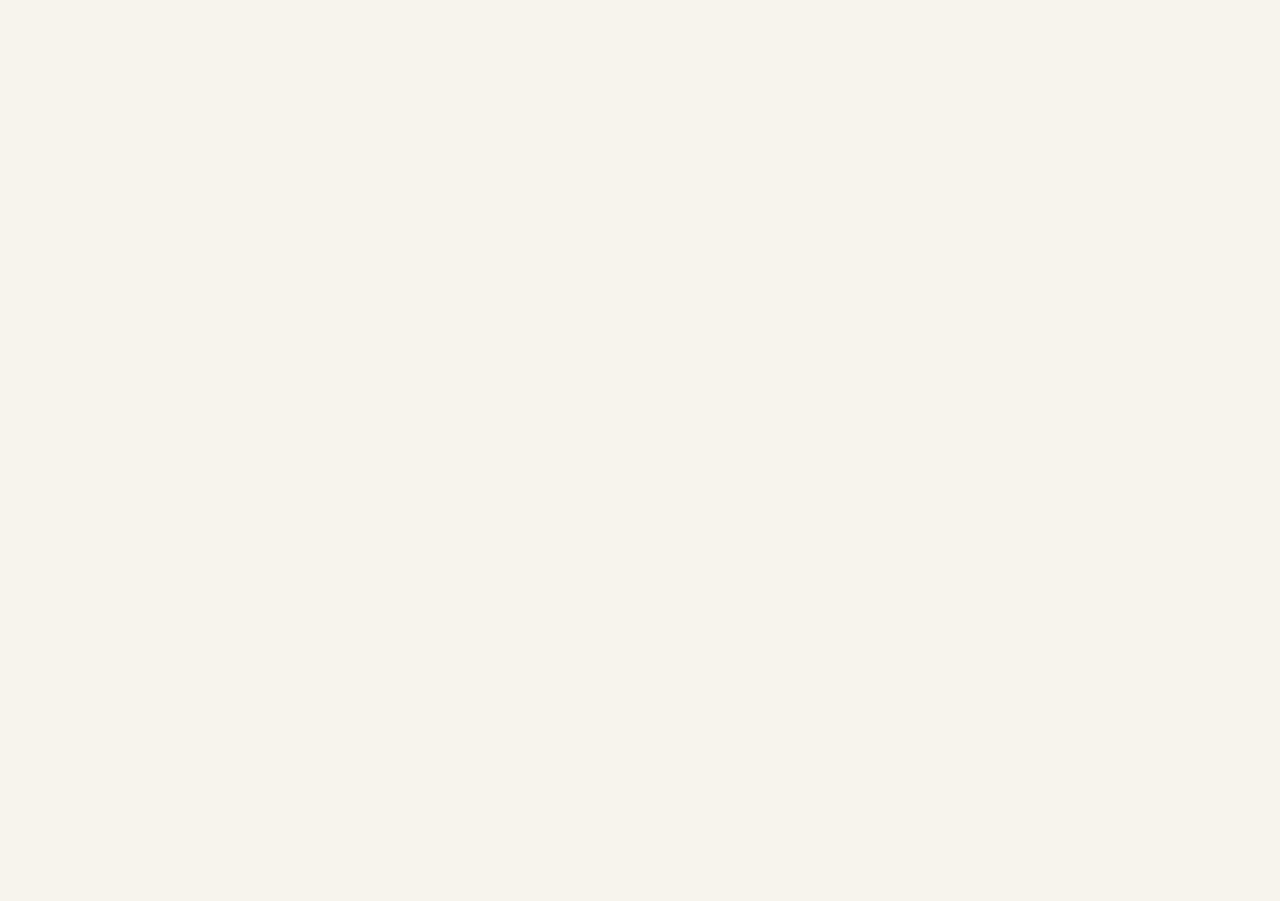
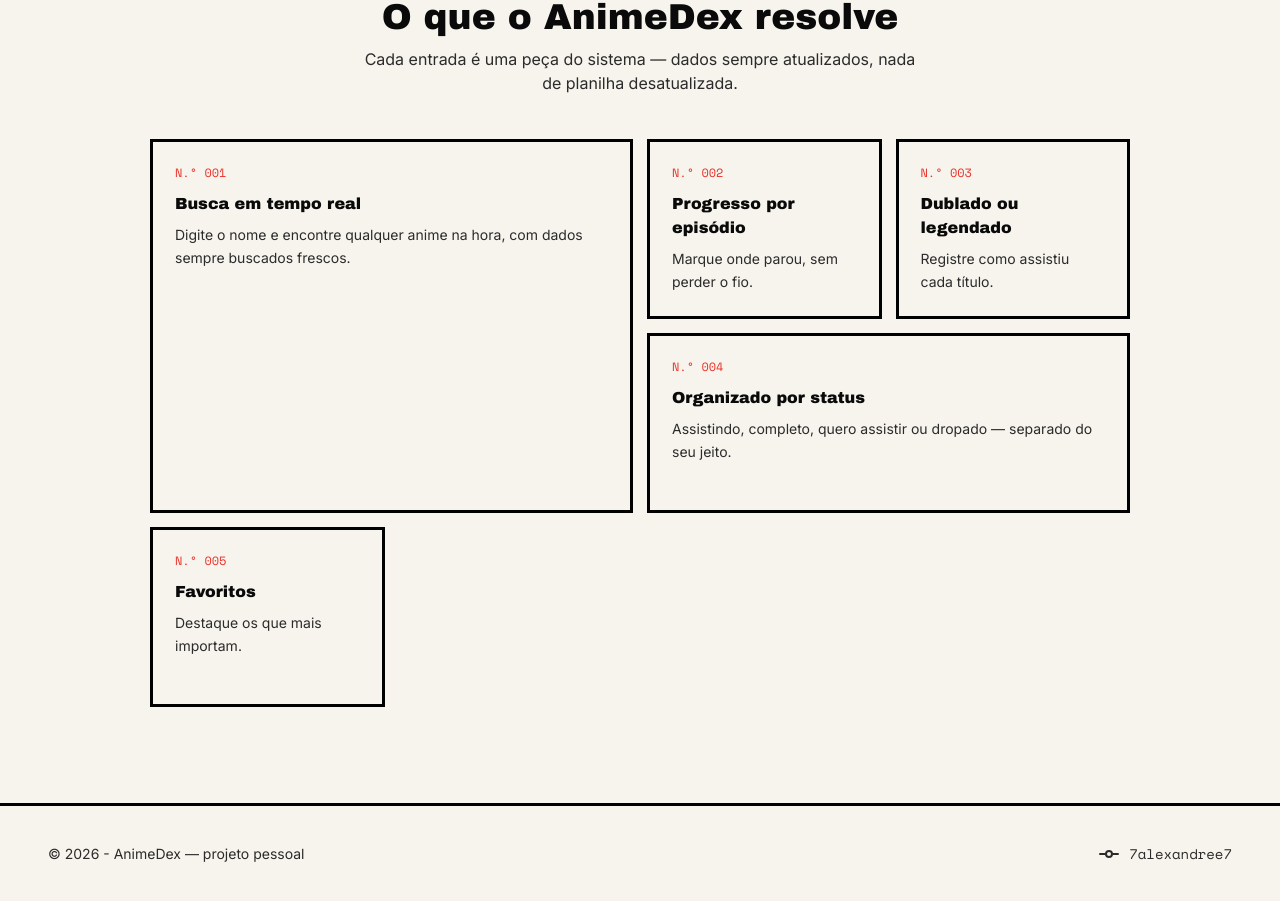
Before and after one commit to 7alexandree7/anime-dex, a Next.js app: page / in a window 1280 px wide. Shown: the part 1241-2142 px from the top of the page. Before the commit the page ends 1238 px from the top, so only its background shows below. Built offline with nearby package versions, Linux system fonts and the light colour scheme.

Commit message:
feat: add Footer component and feature list to enhance landing page

```diff
--- a/app/page.tsx
+++ b/app/page.tsx
@@ -1,4 +1,5 @@
 import FeaturePanels from "@/components/landing/FeaturePanels";
+import Footer from "@/components/landing/Footer";
 import Hero from "@/components/landing/Hero";
 
 export default function Home() {
@@ -6,6 +7,7 @@ export default function Home() {
     <>
       <Hero />
       <FeaturePanels />
+      <Footer />
     </>
   );
 }
--- a/components/landing/FeaturePanels.tsx
+++ b/components/landing/FeaturePanels.tsx
@@ -1,10 +1,37 @@
+import { featureList } from "@/const/FeatureList"
 
 
 const FeaturePanels = () => {
+
+    const sizeClasses: Record<string, string> = {
+        big: "col-span-2 row-span-2",
+        wide: "col-span-2",
+        "": "",
+    }
+
     return (
-        <div>
+        <section className="px-12 pb-24">
+            <div className="max-w-140 mx-auto text-center mb-11">
+                <h2 className="font-heading text-3xl md:text-4xl mb-2.5">O que o AnimeDex resolve</h2>
+                <p className="text-graphite text-base">
+                    Cada entrada é uma peça do sistema — dados sempre atualizados, nada de planilha desatualizada.
+                </p>
+            </div>
 
-        </div>
+            <div className="grid grid-cols-2 md:grid-cols-4 auto-rows-[minmax(180px,auto)] gap-3.5 max-w-245 mx-auto">
+                {featureList.map((feature, index) => ([
+                    <div
+                     key={index}
+                     className={`border-3 border-black p-5.5 bg-background transition-all hover:-translate-x-0.5 hover:-translate-y-0.5 hover:shadow-[5px_5px_0_var(--color-red)] ${sizeClasses[feature.size]}`}
+                     >
+                        <span className="font-mono text-red text-[12px] block mb-2.5">{feature.id}</span>
+                        <h3 className="font-heading text-base mb-2">{feature.title}</h3>
+                        <p className="text-graphite text-sm leading-relaxed">{feature.description}</p>
+                    </div>
+                ]))}
+
+            </div>
+        </section>
     )
 }
 
--- /dev/null
+++ b/components/landing/Footer.tsx
@@ -0,0 +1,16 @@
+import { GitCommitIcon } from "lucide-react";
+import Link from "next/link";
+
+const Footer = () => {
+    return (
+        <footer className="px-12 py-9 border-t-3 border-black flex justify-between items-center flex-wrap gap-3.5 text-sm text-graphite">
+            <div>©&nbsp;2026 - AnimeDex — projeto pessoal</div>
+            <div className="font-mono flex items-center gap-2">
+                <GitCommitIcon />
+                <Link className="font-mono" href="https://github.com/7alexandree7/anime-dex">  7alexandree7 </Link>
+            </div>
+        </footer>
+    );
+};
+
+export default Footer;
--- /dev/null
+++ b/const/FeatureList.ts
@@ -0,0 +1,40 @@
+interface Feature {
+    id: string;
+    title: string;
+    description: string;
+    size: string;
+}
+
+
+export const featureList: Feature[] = [
+    {
+        id: "N.° 001",
+        title: "Busca em tempo real",
+        description: "Digite o nome e encontre qualquer anime na hora, com dados sempre buscados frescos.",
+        size: "big",
+    },
+    {
+        id: "N.° 002",
+        title: "Progresso por episódio",
+        description: "Marque onde parou, sem perder o fio.",
+        size: "",
+    },
+    {
+        id: "N.° 003",
+        title: "Dublado ou legendado",
+        description: "Registre como assistiu cada título.",
+        size: "",
+    },
+    {
+        id: "N.° 004",
+        title: "Organizado por status",
+        description: "Assistindo, completo, quero assistir ou dropado — separado do seu jeito.",
+        size: "wide",
+    },
+    {
+        id: "N.° 005",
+        title: "Favoritos",
+        description: "Destaque os que mais importam.",
+        size: "",
+    },
+]
```
Also changed, not shown: 1 other file (tests, documents, lock files or other folders).
